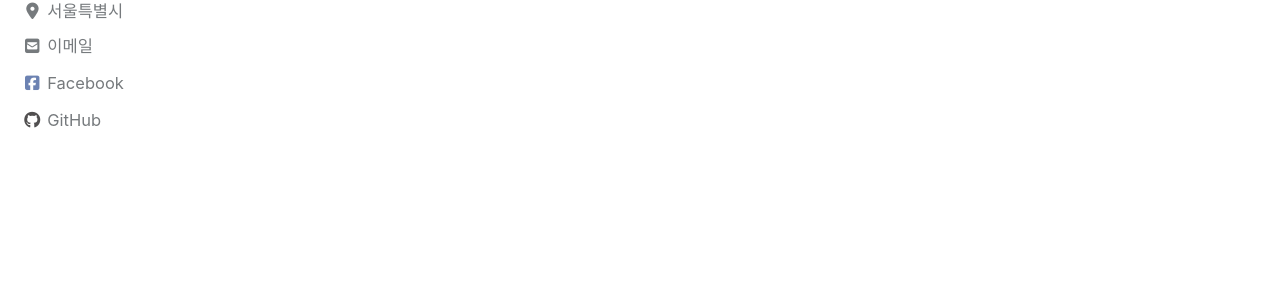
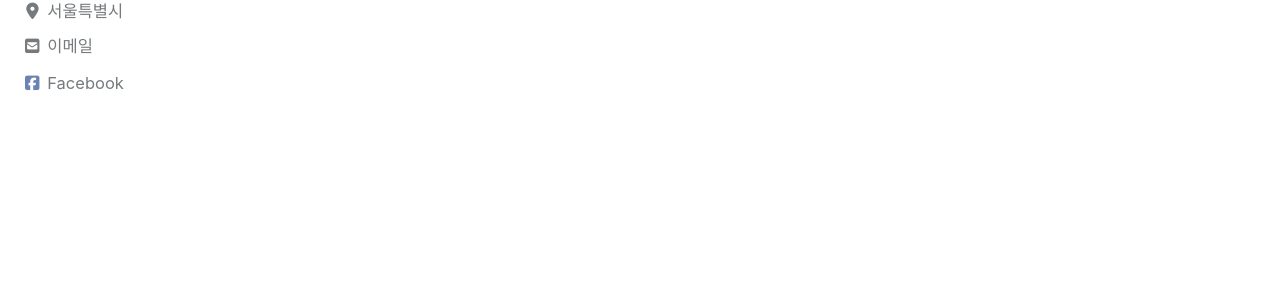
Before and after one commit to NewDongJun/newdongjun.github.io, a Jekyll site: the page built from index.html, in a window 1280 px wide. Shown: the part 193-494 px from the top of the page. Built offline with Jekyll 4.4.1, drawn with Linux system fonts in a browser that asks for light colours; cached includes are drawn as plain includes; nearby versions of some CDN libraries; the list of posts is cut into pages by our own code.

Commit message:
facebook_tset

```diff
--- a/_config.yml
+++ b/_config.yml
@@ -113,7 +113,7 @@ author:
   bio              : "중앙대학교 소프트웨어학부"
   location         : "서울특별시"
   email            : "shindj4613@cau.ac.kr"
-  github           : "newdongjun"
+  #github           : "newdongjun"
   facebook         : "01092389574"
   links:
     - label: "Email"
```
